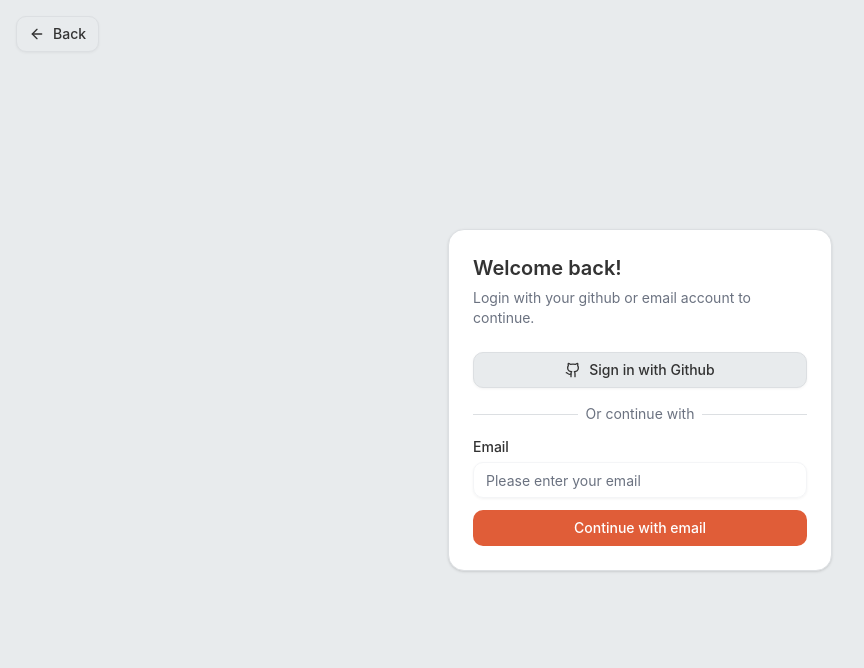
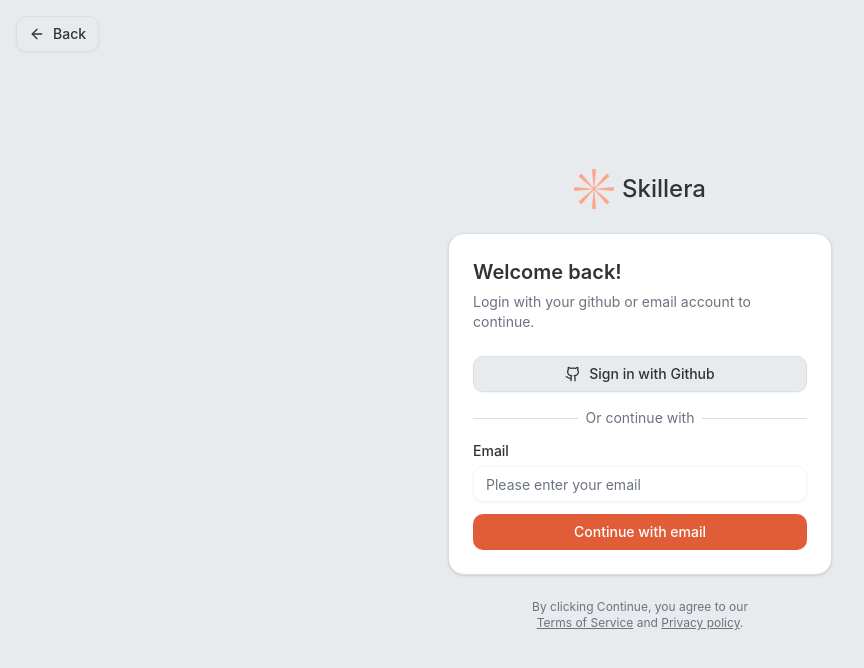
Before and after one commit to dpak1999/skillera, a Next.js app: page /login in a window 1280 px wide. Shown: the top 668 px of the page, without its empty margins (0-864 px from the left). Built offline with nearby package versions, Linux system fonts and the light colour scheme.

Commit message:
Add : logo

```diff
--- a/app/(auth)/layout.tsx
+++ b/app/(auth)/layout.tsx
@@ -1,7 +1,9 @@
 import { buttonVariants } from "@/components/ui/button";
 import { ArrowLeft } from "lucide-react";
+import Image from "next/image";
 import Link from "next/link";
 import { ReactNode } from "react";
+import Logo from "@/public/logo.svg";
 
 export default function AuthLayout({ children }: { children: ReactNode }) {
   return (
@@ -17,7 +19,38 @@
         Back
       </Link>
 
-      <div className="flex w-full flex-col gap-6 max-w-sm">{children}</div>
+      <div className="flex w-full flex-col gap-6 max-w-sm">
+        <Link
+          className="flex items-center gap-2 self-center font-medium"
+          href={"/"}
+        >
+          <Image src={Logo} alt="skillera" />
+          <span className="text-2xl">Skillera</span>
+        </Link>
+        {children}
+
+        <div className="text-balance text-center text-xs text-muted-foreground">
+          By clicking Continue, you agree to our{" "}
+          <a
+            href="https://www.termsfeed.com/live/0798557c-c518-461f-a7ee-ac75f121fdf9"
+            target="_blank"
+            rel="noreferrer"
+            className="hover:text-primary underline hover:cursor-pointer"
+          >
+            Terms of Service
+          </a>{" "}
+          and{" "}
+          <a
+            href="https://www.termsfeed.com/live/2ac6f570-0b19-4f79-a34d-df933040a76d"
+            target="_blank"
+            rel="noreferrer"
+            className="hover:text-primary underline hover:cursor-pointer"
+          >
+            Privacy policy
+          </a>
+          .
+        </div>
+      </div>
     </div>
   );
 }
```
Also changed, not shown: public/logo.svg (added).
